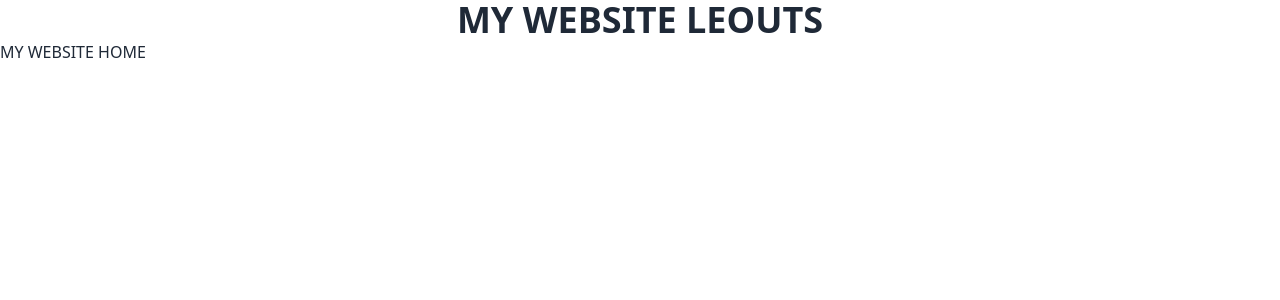
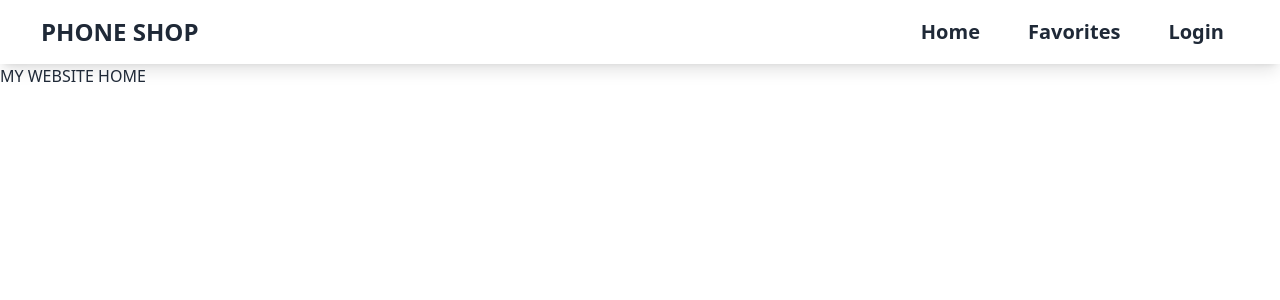
Before and after one commit to Kamrulthedev/Phone-Shelp, a React (Vite) app: page / in a window 1280 px wide. Shown: the top 300 px of the page. Built offline with nearby package versions, Linux system fonts and the light colour scheme.

Commit message:
Login-commit

```diff
--- /dev/null
+++ b/src/Compunents/Header/Navber.jsx
@@ -0,0 +1,31 @@
+import { Link } from "react-router-dom";
+
+
+
+
+const Navber = () => {
+
+    const ReouterLink = <>
+
+
+        <Link to={'/'}>Home</Link>
+        <Link to={'/'}>Favorites</Link>
+        <Link to={'/'}>Login</Link>
+
+    </>
+    return (
+        <div>
+            <div className="navbar bg-base-100 justify-between   shadow-lg">
+                <div className="navbar-start">
+
+                    <a className=" btn-ghost text-2xl font-bold ml-8">PHONE SHOP</a>
+                </div>
+                <div className=" hidden lg:flex gap-12 text-xl font-bold mr-12">
+                    {ReouterLink}
+                </div>
+            </div>
+        </div>
+    );
+};
+
+export default Navber;
--- /dev/null
+++ b/src/Peges/Favorite/Favorite.jsx
@@ -0,0 +1,11 @@
+
+
+const Favorite = () => {
+    return (
+        <div>
+            <h1>MY FAVORITE WEBSITE</h1>
+        </div>
+    );
+};
+
+export default Favorite;
--- /dev/null
+++ b/src/Peges/Login/Login.jsx
@@ -0,0 +1,11 @@
+
+
+const Login = () => {
+    return (
+        <div>
+            <h1>MY LOGIN PAGES</h1>
+        </div>
+    );
+};
+
+export default Login;
--- a/src/Reouts/Leouts/MainLeout.jsx
+++ b/src/Reouts/Leouts/MainLeout.jsx
@@ -1,10 +1,11 @@
 import { Outlet } from "react-router-dom";
+import Navber from "../../Compunents/Header/Navber";
 
 
 const MainLeout = () => {
     return (
         <div>
-            <h1 className="text-4xl font-bold text-center">MY WEBSITE LEOUTS</h1>
+           <Navber></Navber>
             <Outlet></Outlet>
         </div>
     );
```
Also changed, not shown: src/Reouts/Reout.jsx (+10 -0 lines).
